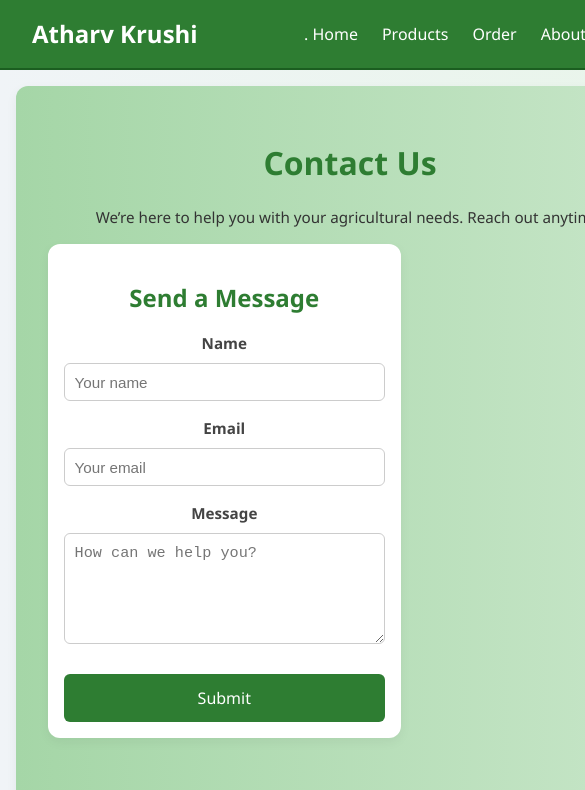
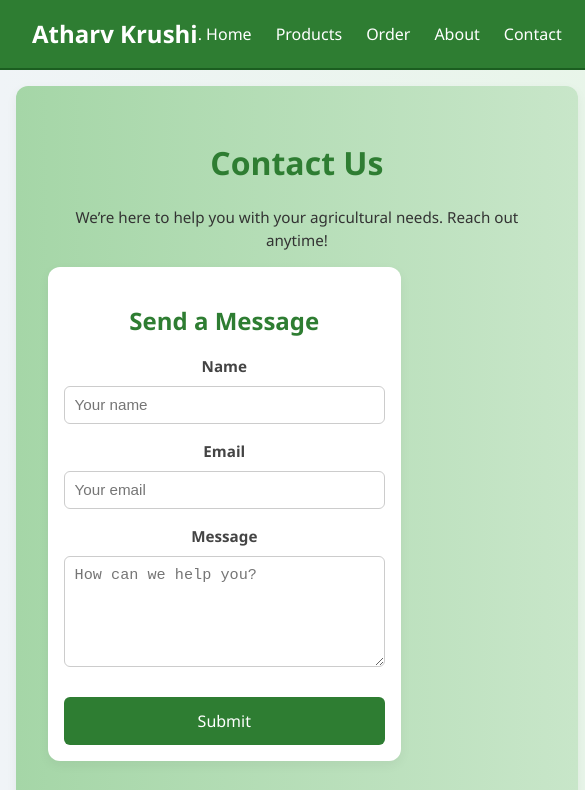
Before and after one commit to ROHANBHAVAD/aksk, a React (Vite) app: page /contact in a window 390 px wide. Shown: the top 790 px of the page, 585 px wide, since content can reach past the window. Built offline with nearby package versions, Linux system fonts and the light colour scheme.

Commit message:
Update viewport meta tag for mobile zoom refix

```diff
--- a/src/styles/ContactPage.css
+++ b/src/styles/ContactPage.css
@@ -3,7 +3,7 @@
   padding: 2rem;
   background: linear-gradient(to right, #f0f4f7, #e8f5e9);
   flex: 1 1 0;
-  min-width: 700px;
+  min-width: 0px;
 
 
 
```
